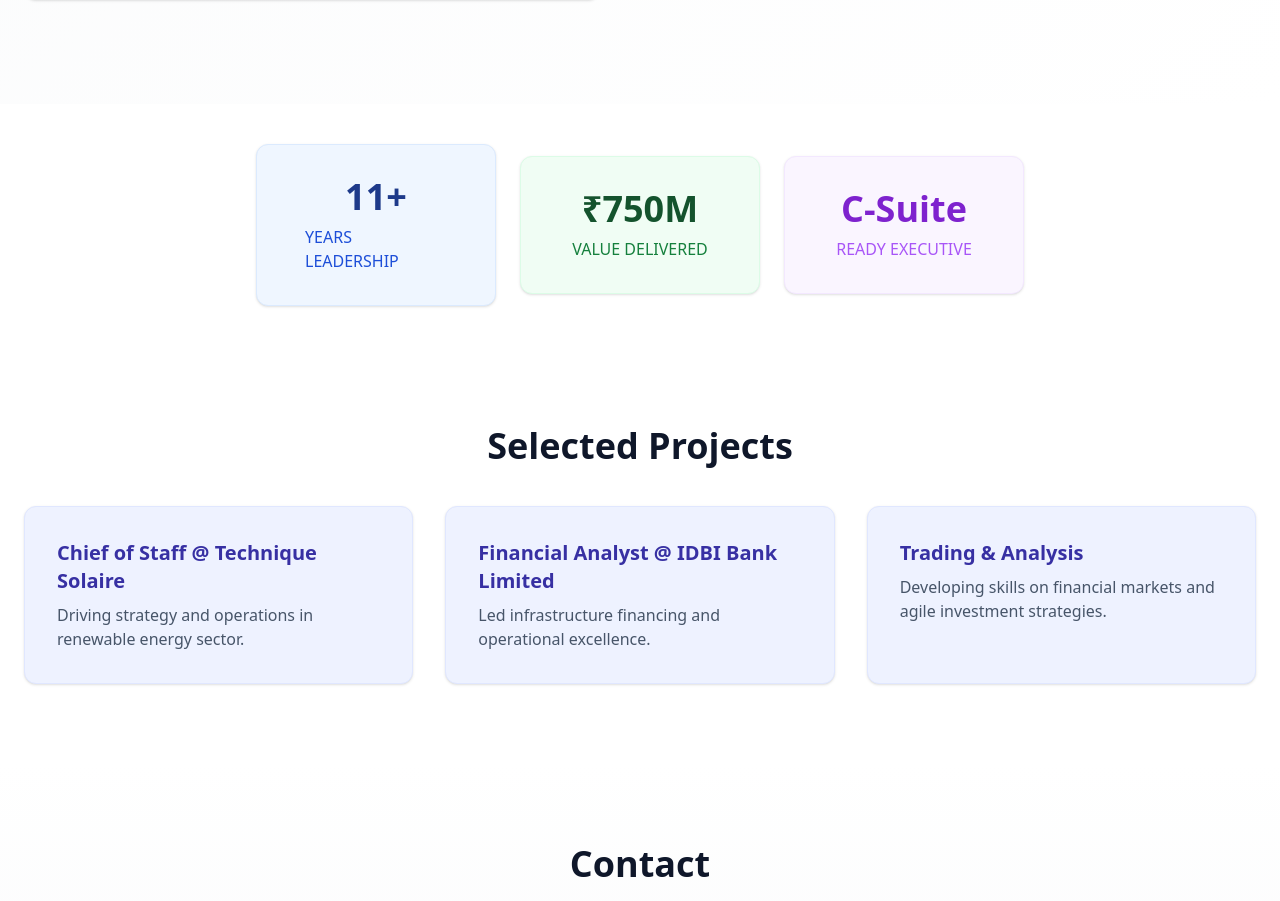
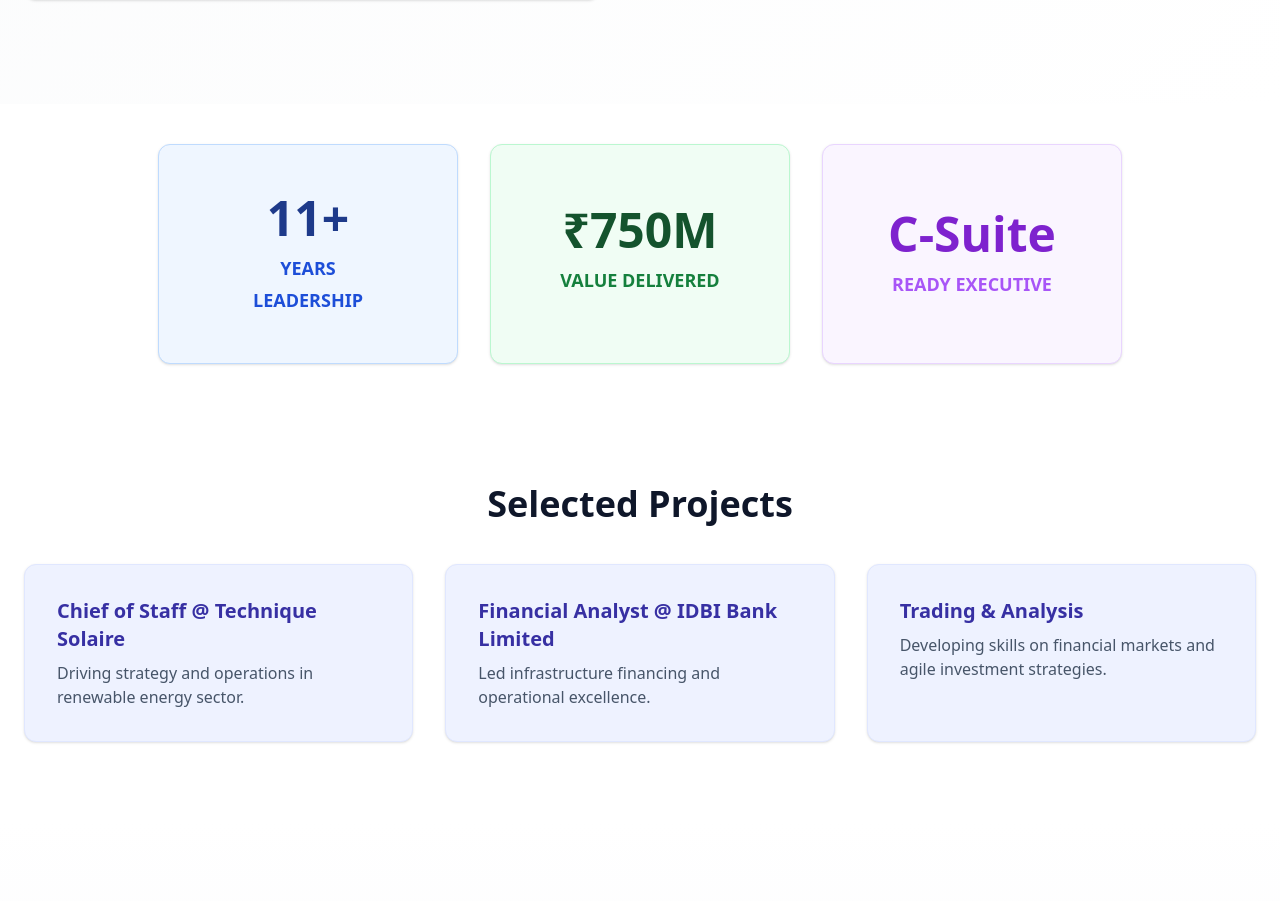
Before and after one commit to SravaniPolina/sravani-portfolio-frontend, a React (Create React App) app: page / in a window 1280 px wide. Shown: the part 944-1845 px from the top of the page. Built offline with nearby package versions, Linux system fonts and the light colour scheme.

Commit message:
Refactor StatsCards layout and styles

```diff
--- a/src/components/StatsCards.js
+++ b/src/components/StatsCards.js
@@ -2,21 +2,22 @@ import React from "react";
 
 export default function StatsCards() {
   return (
-    <div className="flex flex-col md:flex-row justify-center items-center gap-6 py-10">
-      {/* Card 1: Years Leadership */}
-      <div className="bg-blue-50 border border-blue-100 rounded-xl shadow px-12 py-8 flex flex-col items-center w-[240px]">
-        <span className="text-4xl font-bold text-blue-900 mb-2">11+</span>
-        <span className="text-md font-medium text-blue-700">YEARS LEADERSHIP</span>
+    <div className="flex flex-col md:flex-row justify-center items-center gap-8 py-10">
+      {/* Card 1 */}
+      <div className="bg-blue-50 border border-blue-200 rounded-xl shadow flex flex-col items-center justify-center w-[300px] h-[220px]">
+        <span className="text-5xl font-bold text-blue-900 mb-3">11+</span>
+        <span className="text-lg font-semibold text-blue-700 mb-1">YEARS</span>
+        <span className="text-lg font-semibold text-blue-700">LEADERSHIP</span>
       </div>
-      {/* Card 2: Value Delivered */}
-      <div className="bg-green-50 border border-green-100 rounded-xl shadow px-12 py-8 flex flex-col items-center w-[240px]">
-        <span className="text-4xl font-bold text-green-900 mb-2">₹750M</span>
-        <span className="text-md font-medium text-green-700">VALUE DELIVERED</span>
+      {/* Card 2 */}
+      <div className="bg-green-50 border border-green-200 rounded-xl shadow flex flex-col items-center justify-center w-[300px] h-[220px]">
+        <span className="text-5xl font-bold text-green-900 mb-3">₹750M</span>
+        <span className="text-lg font-semibold text-green-700 mb-2">VALUE DELIVERED</span>
       </div>
-      {/* Card 3: C-Suite Ready */}
-      <div className="bg-purple-50 border border-purple-100 rounded-xl shadow px-12 py-8 flex flex-col items-center w-[240px]">
-        <span className="text-4xl font-bold text-purple-700 mb-2">C-Suite</span>
-        <span className="text-md font-medium text-purple-500">READY EXECUTIVE</span>
+      {/* Card 3 */}
+      <div className="bg-purple-50 border border-purple-200 rounded-xl shadow flex flex-col items-center justify-center w-[300px] h-[220px]">
+        <span className="text-5xl font-bold text-purple-700 mb-3">C-Suite</span>
+        <span className="text-lg font-semibold text-purple-500">READY EXECUTIVE</span>
       </div>
     </div>
   );
```
